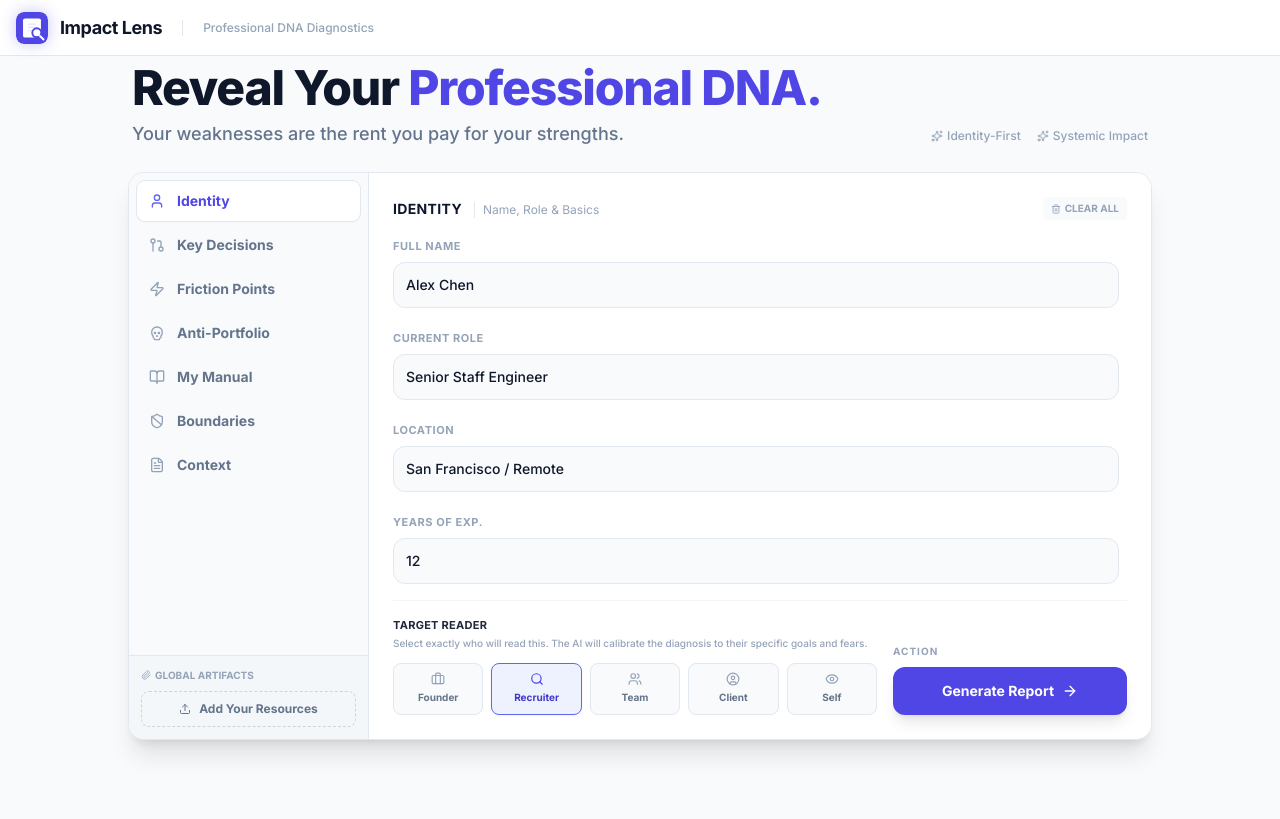
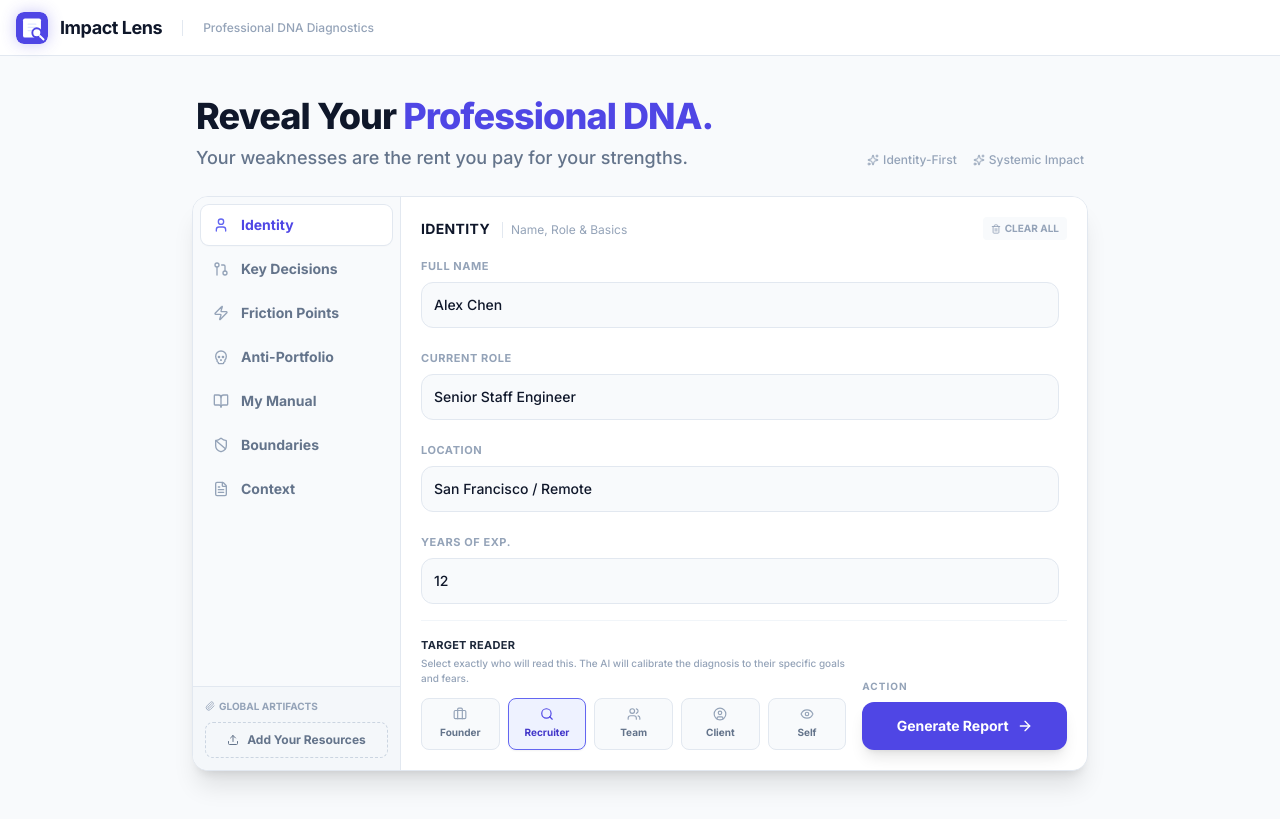
Before and after one commit to tetano02/Impact-Lens_AI_Works_Challenge, a React (Vite) app: page / in a window 1280 px wide. Built offline with nearby package versions, Linux system fonts and the light colour scheme.

Commit message:
feat: Adjust home page layout and typography
Updates the padding and heading sizes on the Impact Lens home page. This improves spacing and visual hierarchy for the initial user experience.

```diff
--- a/App.tsx
+++ b/App.tsx
@@ -240,16 +240,16 @@ const App: React.FC = () => {
       <main className={`
         container mx-auto px-4 print:pt-0 print:pb-0
         ${!data
-            ? 'pt-16 pb-12 min-h-screen' // REMOVED flex flex-col to avoid vertical center override. pt-24 gives ~40px gap below fixed nav.
+            ? 'pt-24 pb-12 min-h-screen'
             : 'pt-24 pb-20' // Report Mode: Normal Flow, Top Padding for Nav
         }
       `}>
         {!data && (
-            <div className="max-w-5xl mx-auto w-full">
+            <div className="max-w-4xl mx-auto w-full">
 
                 <div className="flex flex-col md:flex-row justify-between md:items-end mb-5 px-1 gap-4">
                    <div>
-                      <h1 className="text-4xl md:text-5xl font-extrabold text-slate-900 tracking-tight leading-tight mb-2">
+                      <h1 className="text-3xl md:text-4xl font-extrabold text-slate-900 tracking-tight leading-tight mb-2">
                         Reveal Your <span className="text-brand-600">Professional DNA.</span>
                       </h1>
                       <div className="h-8 mt-1 overflow-hidden relative">
@@ -264,10 +264,10 @@ const App: React.FC = () => {
                    </div>
                 </div>
 
-                <div className="bg-white border border-slate-200 rounded-2xl shadow-xl overflow-hidden flex flex-col md:flex-row h-auto md:min-h-[480px]">
+                <div className="bg-white border border-slate-200 rounded-2xl shadow-xl overflow-hidden flex flex-col md:flex-row h-auto md:min-h-[420px]">
 
                     {/* Compact Sidebar Tabs & Tools */}
-                    <div className="w-full md:w-60 bg-slate-50 border-r border-slate-200 flex flex-col">
+                    <div className="w-full md:w-52 bg-slate-50 border-r border-slate-200 flex flex-col">
 
                         {/* Scrollable Tabs List */}
                         <div className="flex-1 p-2 flex flex-row md:flex-col overflow-x-auto md:overflow-visible gap-1 scrollbar-hide">
@@ -327,7 +327,7 @@ const App: React.FC = () => {
                     </div>
 
                     {/* Input Area */}
-                    <div className="flex-1 p-4 md:p-6 flex flex-col relative bg-white">
+                    <div className="flex-1 p-4 md:p-5 flex flex-col relative bg-white">
 
                         {/* Tab Info & Tools */}
                         <div className="flex justify-between items-center mb-3">
@@ -350,7 +350,7 @@ const App: React.FC = () => {
                         </div>
 
                         {/* Content Container - Conditional Rendering */}
-                        <div className="flex flex-col flex-1 group min-h-[140px]">
+                        <div className="flex flex-col flex-1 group min-h-[120px]">
                             {activeTab === 'identity' ? (
                                 <div className="flex flex-col gap-4 h-full overflow-y-auto pr-2">
                                     <div className="space-y-1.5">
@@ -399,7 +399,7 @@ const App: React.FC = () => {
                                     value={inputs[activeTab]}
                                     onChange={(e) => handleInputChange(activeTab, e.target.value)}
                                     className="w-full h-full bg-slate-50 border border-slate-200 rounded-xl p-4 text-sm font-mono text-slate-700
-                                      focus:outline-none focus:ring-2 focus:ring-brand-500/20 focus:border-brand-500 focus:bg-white transition-all resize-none leading-relaxed placeholder-slate-400 min-h-[140px]"
+                                      focus:outline-none focus:ring-2 focus:ring-brand-500/20 focus:border-brand-500 focus:bg-white transition-all resize-none leading-relaxed placeholder-slate-400 min-h-[120px]"
                                     placeholder={activeConfig.placeholder}
                                 />
                             )}
```
